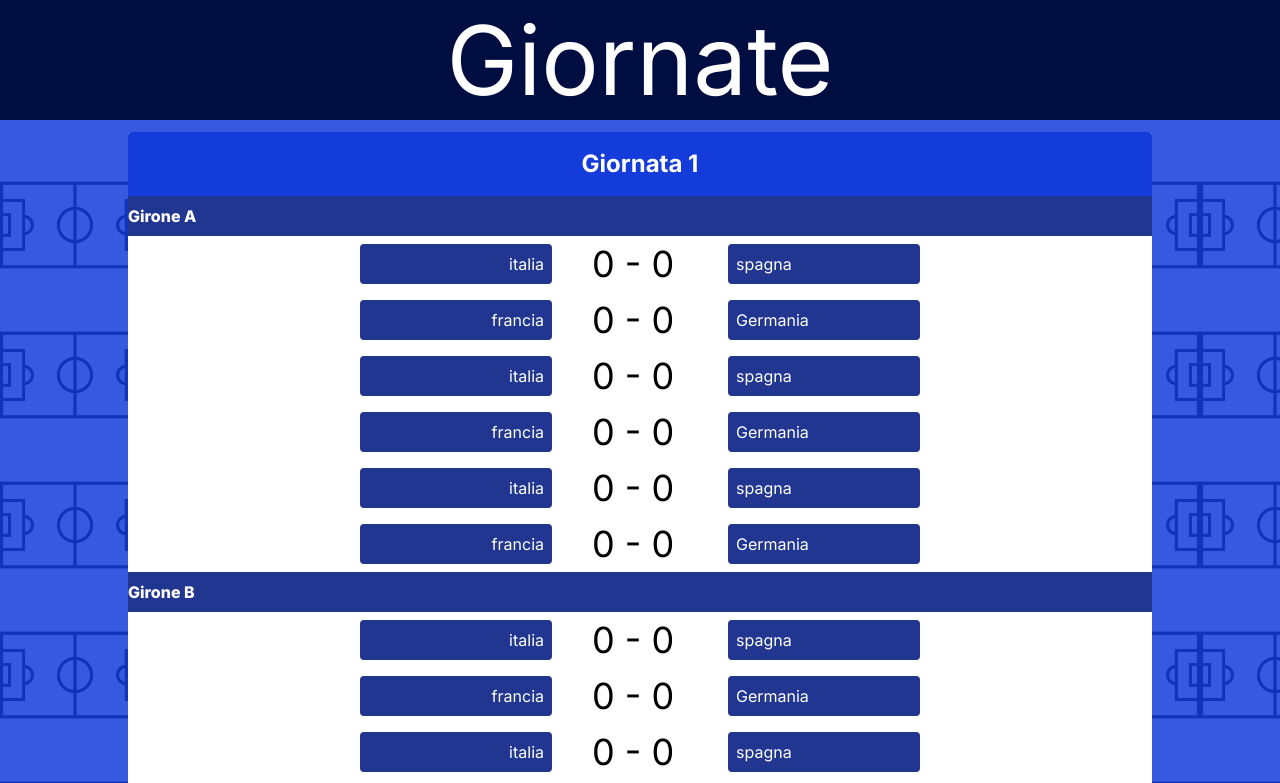
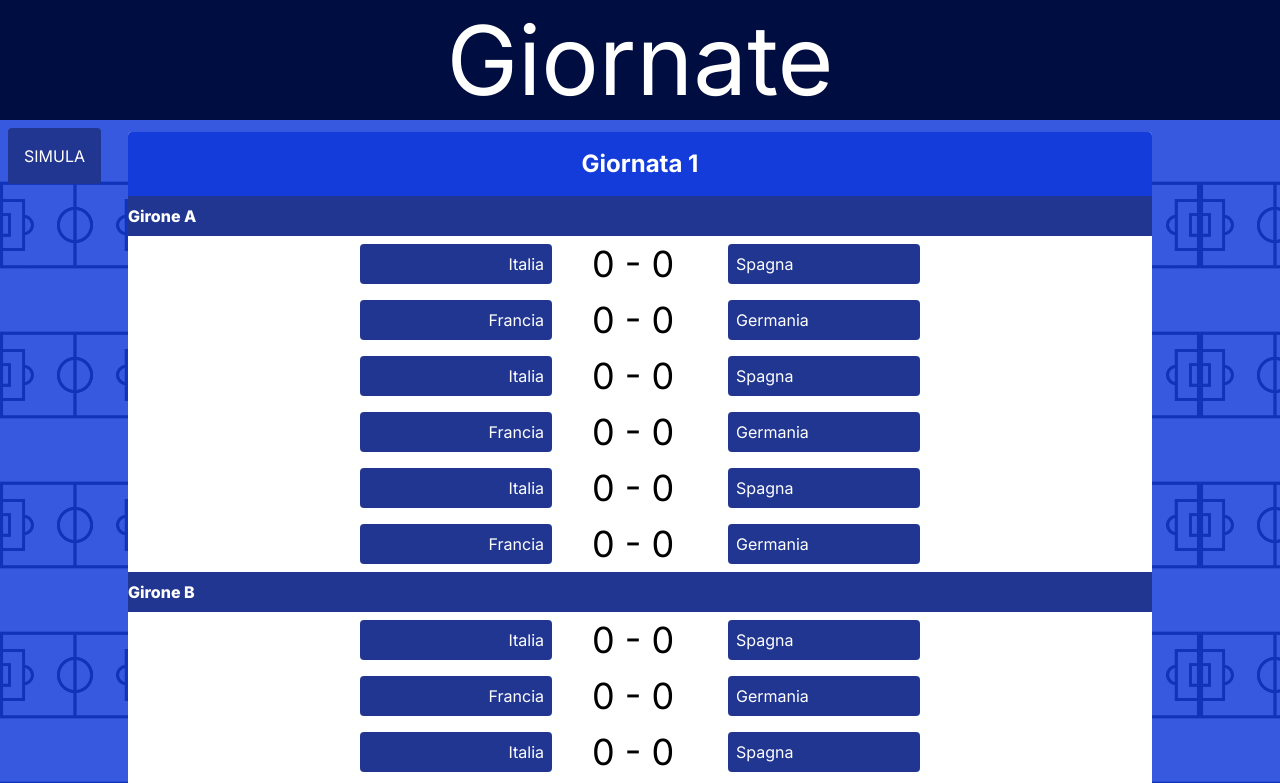
Before and after one commit to DavideIeria99/Europeo-2024, a Next.js app: page /partite in a window 1280 px wide. Shown: the top 783 px of the page. Built offline with nearby package versions, Linux system fonts and the light colour scheme.

Commit message:
sistemazioni

```diff
--- a/app/partite/page.tsx
+++ b/app/partite/page.tsx
@@ -1,7 +1,5 @@
 import ButtomSim from "@/components/Buttom/ButtomSim";
 import PlaySquad from "@/components/playSquad/PlaySquad";
-import { ScrollArea, ScrollBar } from "@/components/ui/scroll-area";
-import { useSearchParams } from "next/navigation";
 
 import React from "react";
 
@@ -396,9 +394,8 @@ export default function page() {
 		},
 	];
 
-	//@todo creare funzione random conta
 	return (
-		<main className="bg-euroPrimary/85 min-h-screen pb-2 ">
+		<main className="bg-euroPrimary/85 min-h-screen pb-2 relative ">
 			<h2 className="h-auto   p-3 text-center w-full bg-euroTerziary text-white text-8xl">
 				Giornate
 			</h2>
--- a/components/Buttom/ButtomSim.tsx
+++ b/components/Buttom/ButtomSim.tsx
@@ -7,12 +7,16 @@ export default function ButtomSim() {
 	return (
 		<>
 			{prova ? (
-				""
+				<a
+					href="/partite"
+					className="bg-euroSecondary hover:bg-euroPrimary text-white p-4 absolute top-32 left-2 rounded ">
+					<button className="uppercase"> resetta</button>
+				</a>
 			) : (
 				<a
 					href="?sim=true"
-					className="bg-black text-white p-4 ">
-					<button> simula</button>
+					className="bg-euroSecondary hover:bg-euroPrimary text-white p-4 absolute top-32 left-2 rounded ">
+					<button className="uppercase"> simula</button>
 				</a>
 			)}
 		</>
--- a/components/playSquad/PlaySquad.tsx
+++ b/components/playSquad/PlaySquad.tsx
@@ -41,7 +41,7 @@ export default function PlaySquad(props: playProps) {
 						<div
 							className="flex justify-center text-white font-bolder py-2"
 							key={_}>
-							<h4 className="bg-euroSecondary  w-48 rounded text-right p-2">
+							<h4 className="bg-euroSecondary capitalize  w-48 rounded text-right p-2">
 								{el.nationH}
 							</h4>
 							{prova ? (
@@ -53,7 +53,7 @@ export default function PlaySquad(props: playProps) {
 									{el.puntiH} - {el.puntiF}
 								</p>
 							)}
-							<h4 className="bg-euroSecondary  w-48 rounded text-left p-2">
+							<h4 className="bg-euroSecondary capitalize  w-48 rounded text-left p-2">
 								{el.nationF}
 							</h4>
 						</div>
--- a/components/table/TableComponent.tsx
+++ b/components/table/TableComponent.tsx
@@ -39,7 +39,7 @@ export default function TableComponent({ Girone, nation }: nationalProprs) {
 					{prova.map((el, _) => (
 						<TableRow key={_}>
 							<TableCell className="font-medium">{_ + 1}</TableCell>
-							<TableCell>
+							<TableCell className="capitalize">
 								{/* <Image
 									width={150}
 									height={150}
```
